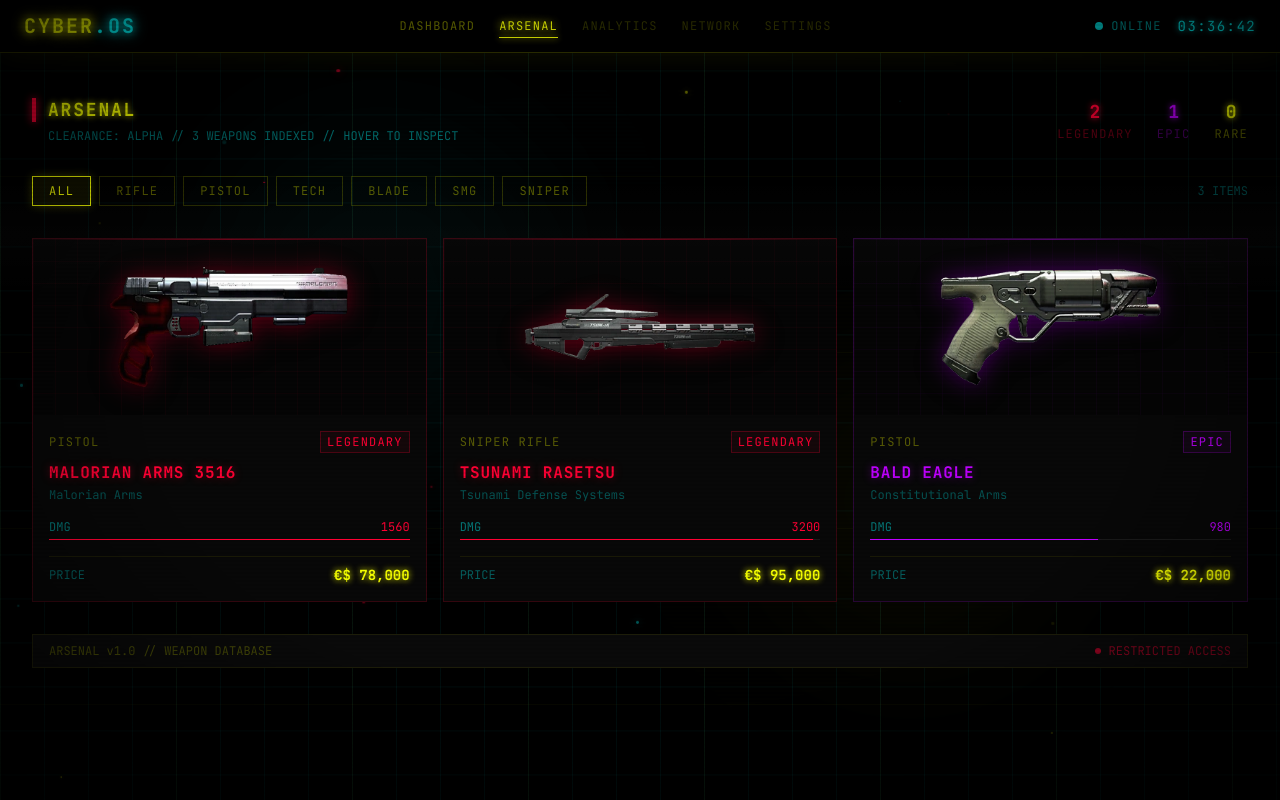
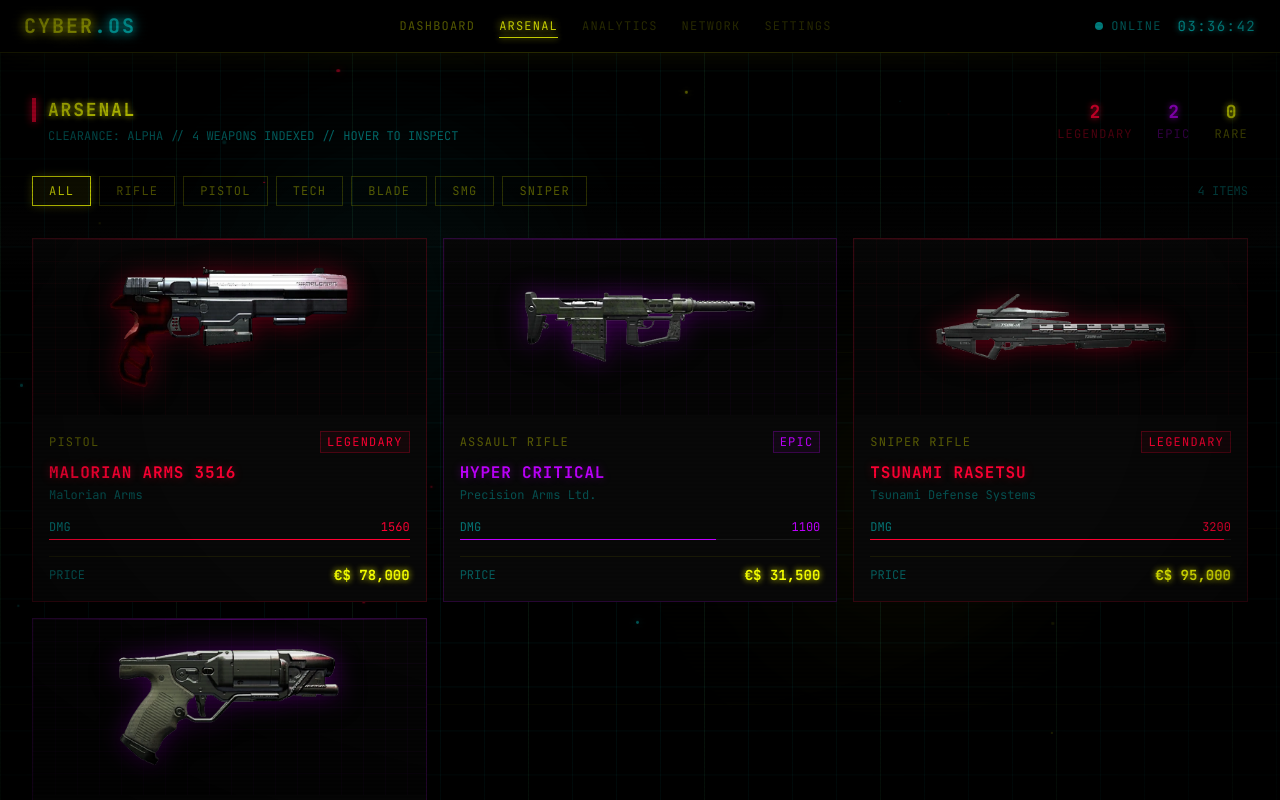
Before and after one commit to phamG-bit/cyber-dashboard, a React (Vite) app: page / in a window 1280 px wide. Both pictures are taken after a click on the button "ARSENAL". Shown: the top 800 px of the page. Built offline with nearby package versions, Linux system fonts and the light colour scheme.

Commit message:
feat: add Hyper Critical assault rifle to Arsenal

```diff
--- a/src/pages/Arsenal.jsx
+++ b/src/pages/Arsenal.jsx
@@ -16,6 +16,20 @@ const WEAPONS = [
     damagePercent: 100,
     slots: 4,
     image: '/weapons/malorian-3516.png',
+  },
+  {
+    id: 4,
+    name: 'HYPER CRITICAL',
+    type: 'ASSAULT RIFLE',
+    manufacturer: 'Precision Arms Ltd.',
+    rarity: 'EPIC',
+    damage: 1100,
+    fireRate: 580,
+    accuracy: 82,
+    price: 31500,
+    damagePercent: 71,
+    slots: 3,
+    image: '/weapons/hyper-critical.png',
   },
   {
     id: 3,
```
Also changed, not shown: public/weapons/hyper-critical.png (added).
